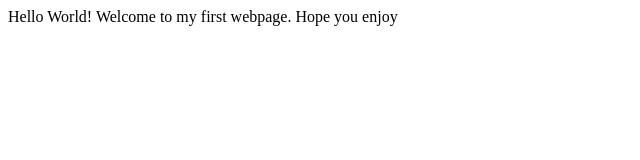
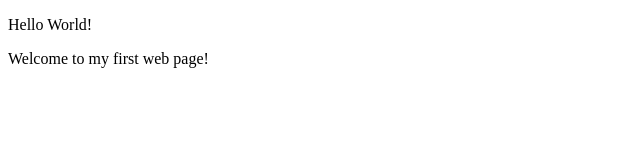
Before and after one commit to Princeyyyy/First-website, a plain HTML site: page my-first-webpage.html in a window 1280 px wide. Shown: the whole page, without its empty margins (0-640 px from the left). Drawn offline with Linux system fonts and the light colour scheme.

Commit message:
add paragraph block elements to the page

```diff
--- a/my-first-webpage.html
+++ b/my-first-webpage.html
@@ -4,7 +4,7 @@
         <title>My first webpage!</title>
     </head>
     <body>
-        Hello World!
-        Welcome to my first webpage. Hope you enjoy
+       <p>Hello World!</p>
+        <p>Welcome to my first web page!</p>
     </body>
 </html>
```
